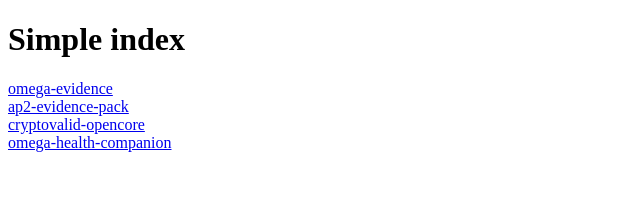
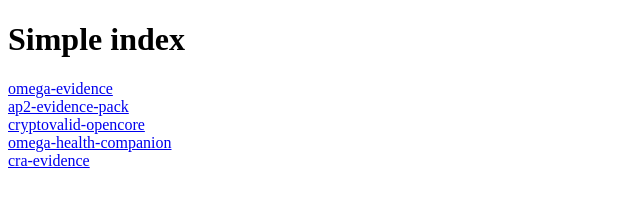
Before and after one commit to robertolocatelli81-dev/pypi, a plain HTML site: page index.html in a window 1280 px wide. Shown: the whole page, without its empty margins (0-640 px from the left). Drawn offline with Linux system fonts and the light colour scheme.

Commit message:
index: add cra-evidence

```diff
--- a/index.html
+++ b/index.html
@@ -6,4 +6,5 @@
 <a href="ap2-evidence-pack/">ap2-evidence-pack</a><br>
 <a href="cryptovalid-opencore/">cryptovalid-opencore</a><br>
 <a href="omega-health-companion/">omega-health-companion</a><br>
+<a href="cra-evidence/">cra-evidence</a><br>
 </body></html>
```
